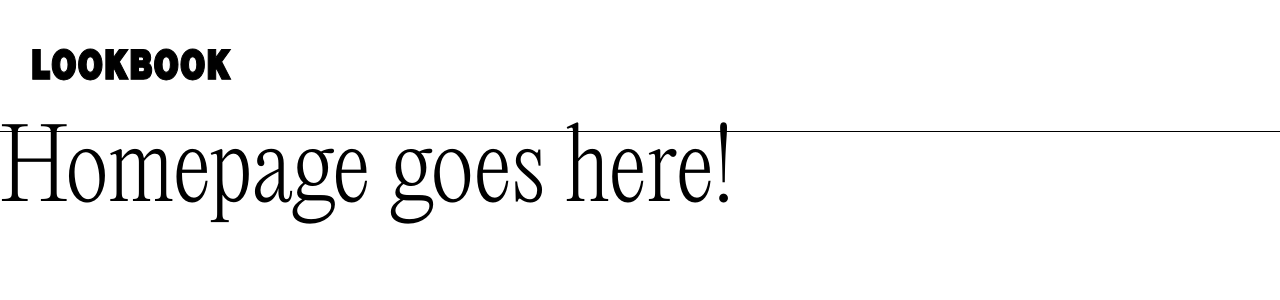
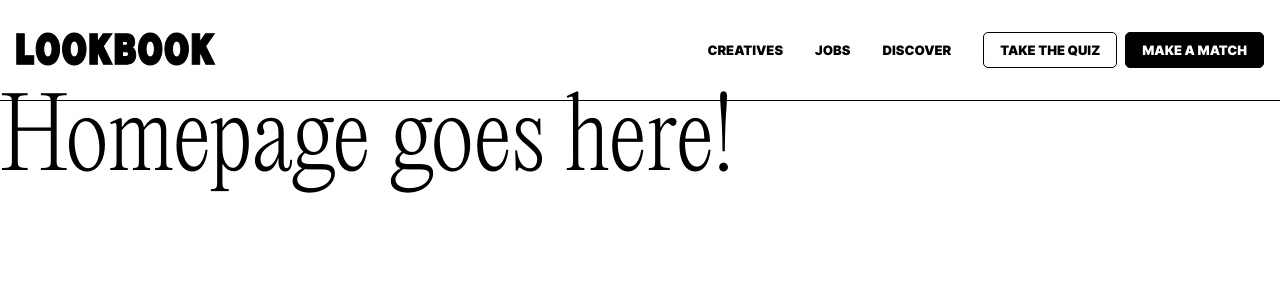
Before and after one commit to kayladrobot/kayla-drobot-capstone, a React (Create React App) app: page / in a window 1280 px wide. Shown: the top 300 px of the page. Built offline with nearby package versions, Linux system fonts and the light colour scheme.

Commit message:
fix: fix responsive issues

```diff
--- a/src/components/Navigation/Navigation.jsx
+++ b/src/components/Navigation/Navigation.jsx
@@ -4,15 +4,30 @@ import { Link } from "react-router-dom";
 // import styles
 import "./Navigation.scss";
 import logo from "../../assets/logo/Lookbook.svg";
-import menu from "../../assets/icons/menu.svg";
+import menu from "../../assets/icons/menu-white.svg";
 
 function Navigation() {
   const [isOpen, setIsOpen] = useState(false);
+  const [isMobile, setIsMobile] = useState(false);
 
   const toggleMenu = () => {
-    setIsOpen(!isOpen);
-  };
+    setIsOpen(!isOpen)
+  }
 
+  useEffect(() => {
+    const handleResize = () => {
+      setIsMobile(window.innerWidth < 768);
+    };
+
+    handleResize();
+    window.addEventListener("resize", handleResize);
+
+    return () => {
+      window.removeEventListener("resize", handleResize);
+    };
+  }, []);
+
+  if(isMobile) {
   return (
     <div className="nav">
       <div className="nav__wrapper">
@@ -50,5 +65,44 @@ function Navigation() {
     </div>
   );
 }
+return (
+  <div className="nav">
+    <div className="nav__wrapper">
+      <div className="nav__header-wrapper">
+        <Link to="/" className="nav__logo-container">
+          <img src={logo} alt="lookbook logo" className="nav__logo" />
+        </Link>
+        <Link to="/" className="nav__menu-container">
+          <img src={menu} alt="menu icon" className="nav__menu-icon" />
+        </Link>
+      </div>
+    </div>
+
+    <div className={`nav__container`}>
+      <nav className="nav__content">
+        <Link to="/" className="nav__item-wrapper">
+          <h5 className="nav__item">Creatives</h5>
+        </Link>
+        <Link to="/" className="nav__item-wrapper">
+          <h5 className="nav__item">Jobs</h5>
+        </Link>
+        <Link to="/" className="nav__item-wrapper">
+          <h5 className="nav__item">Discover</h5>
+        </Link>
+      </nav>
+      <div className="nav__btn-wrapper">
+        <Link to="/" className="nav__btn-container">
+          <button className="nav__btn--secondary">Take the Quiz</button>
+        </Link>
+        <Link to="/" className="nav__btn-container">
+          <button className="nav__btn--primary">Make a Match</button>
+        </Link>
+      </div>
+    </div>
+  </div>
+);
+
+}
+
 
 export default Navigation;
--- a/src/components/Navigation/Navigation.scss
+++ b/src/components/Navigation/Navigation.scss
@@ -9,21 +9,26 @@
 .nav {
   display: flex;
   flex-direction: column;
+  padding: 3.2rem 1.6rem;
+  border-bottom: .1rem solid $primary-color-black;
+
+  @include tablet {
+    border-bottom: .1rem solid $primary-color-black;
+  }
 
   @include tablet {
     flex-direction: row;
     align-items: center;
   }
+
   &__wrapper {
-    @include wrapper-props {
     display: flex;
     flex-direction: column;
     align-items: center;
     justify-content: space-between;
 
-        @include tablet{
+    @include tablet {
       flex-direction: row;
-        }
     }
   }
 
@@ -53,10 +58,19 @@
     display: flex;
     justify-content: center;
     grid-column: 1 / span 3;
+    background-color: $primary-color-black;
+    padding: .4rem;
+    border-radius: 20rem;
+
+    @include tablet {
+      display: none;
+    }
   }
 
   &__menu-icon {
     display: block;
+    width: 3.5rem;
+    color: $primary-color-white;
 
     @include tablet {
       display: none;
@@ -65,10 +79,9 @@
 
   //nav styles
   &__container {
-    @include wrapper-props {
       display: flex;
       flex-direction: column;
-        justify-content: space-between;
+      justify-content: flex-end;
       gap: 3.2rem;
       width: 100%;
 
@@ -77,26 +90,37 @@
         align-items: center;
       }
   }
-  }
 
   &__container--open {
-    display: block;
+    display: flex;
+    flex-direction: column;
+    gap: 1.6rem;
+    padding: 3.2rem 0 0 0;
+    border-top: 0.1rem solid #000000;
+    margin-top: 1.6rem;
   }
 
   &__container--closed {
     display: none;
   }
 
+  &__item {
+    transition: all 1s ease-in-out;
+  }
+
+  &__item:hover {
+    text-decoration: underline;
+  }
+
   &__content {
     display: flex;
     flex-direction: column;
     gap: 3.2rem;
-    gap: .8rem;
+    gap: 0.8rem;
 
     @include tablet {
       flex-direction: row;
       gap: 3.2rem;
-
     }
   }
 
@@ -111,12 +135,12 @@
   }
 
   &__btn--primary {
-    @include button($primary-color-black, $primary-color-white) {
+    @include button__nav($primary-color-black, $primary-color-white) {
     }
   }
 
   &__btn--secondary {
-    @include button($primary-color-white, $primary-color-black) {
+    @include button__nav($primary-color-white, $primary-color-black) {
     }
   }
 }
--- a/src/styles/partials/_button.scss
+++ b/src/styles/partials/_button.scss
@@ -26,3 +26,28 @@
     border-radius: 2rem;
   }
 }
+
+@mixin button__nav($bg-color, $text-color) {
+  background-color: $bg-color;
+  color: $text-color;
+  border: .1rem solid $primary-color-black;
+  border-radius: .5rem;
+  outline: none;
+  display: block;
+  padding: 0 1.6rem;
+  width: 100%;
+  margin-bottom: 0;
+  height: 3.6rem;
+  font-size: 1.3rem;
+  font-family: inherit;
+  text-transform: uppercase;
+  white-space: nowrap;
+  cursor: pointer;
+  text-decoration: none;
+  transition: all .5s ease-in-out;
+  @content;
+
+  &:hover {
+    border-radius: 2rem;
+  }
+}
--- a/src/styles/partials/_mixins.scss
+++ b/src/styles/partials/_mixins.scss
@@ -18,12 +18,10 @@
   width: 100%;
   height: 100%;
   padding: 3.2rem 1.6rem;
-  border-bottom: .1rem solid $primary-color-black;
   @content;
 
   @include tablet {
     padding: 4.8rem 3.2rem;
-    border-bottom: .1rem solid $primary-color-black;
     @content;
   }
 }
--- a/src/styles/partials/_typography.scss
+++ b/src/styles/partials/_typography.scss
@@ -34,7 +34,7 @@
 
     h5 {
       font-family: $secondary-typeface-black;
-      font-size: 1.5rem;
+      font-size: 1.3rem;
       line-height: 1.8rem;
       text-transform: uppercase;
     }
```
Also changed, not shown: src/assets/icons/menu-white.svg (added). Lines whose indentation alone changed are shown as unchanged.
